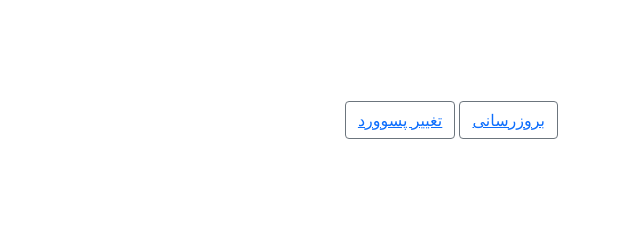
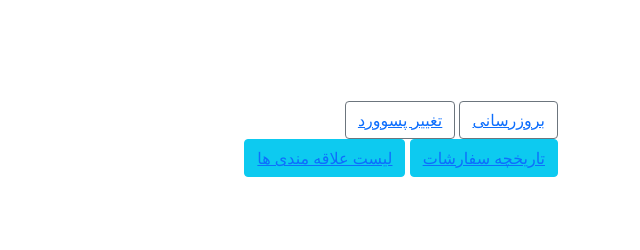
Before and after one commit to somayejalilii/book_store_jalili, a Django app: page /account/profile/ in a window 1280 px wide. Shown: the part 532-782 px from the top of the page, without its empty margins (640-1280 px from the left). Run offline with Django 3.2, Linux system fonts and the light colour scheme; the visitor is signed in with stand-in values (Sample User, id 1); data comes from the database, SQL or seed files in the repository; data that the repository does not hold is empty; some libraries are stand-ins or nearby versions.

Commit message:
پرداخت ، تاریخچه سفارشات ولیست علاقه           مندی های کاربر

```diff
--- a/account/urls.py
+++ b/account/urls.py
@@ -16,6 +16,6 @@
     path('reset/done/',DonePassword.as_view(),name='reset_done'),
     path('confirm/<uidb64>/<token>/',password_reset_confirm.as_view(),name='password_reset_confirm'),
     path('confirm/done/',Complete.as_view(),name='complete'),
-    path('favorite/',favorite,name='favorite'),
+    path('favorite/<int:id>/',favorite,name='favorite'),
     path('history/',history,name='history'),
 ]
--- a/account/views.py
+++ b/account/views.py
@@ -138,7 +138,7 @@
 
 
 def history(request):
-    data = ShoppingCart.objects.filter(user_id=request.user.id)
+    data = ShoppingCart.objects.filter(user=request.user)
     return render(request, 'history.html', {'data': data})
 
 
--- a/templates/book_Detail.html
+++ b/templates/book_Detail.html
@@ -29,7 +29,6 @@
             {% else %}
                 <a href="{% url 'book:favorite' book.id %}"><i class="fa fa-heart" style="color:blue; font-size: 24px;"></i></a>
             {% endif %}
-            <button type="submit" class="btn btn-info"><a href="{% url 'account:history' %}">لیست علاقه مندی ها</a></button>
         </div>
         <div class="card">
             <form method="post" action="{% url 'cart:cart_add' book.id %}">
--- a/templates/favorite.html
+++ b/templates/favorite.html
@@ -4,9 +4,9 @@
 {% block main %}
     <div class="container">
         <div class="card mt-3 p-5">
-           {% for i in book  %}
-               <a href="{% url 'book:book_detail' b.id %}"><img src="{{ i.image.url }}"style="width: 200px;height: 250px;"></a>
-               <h2>{{ i.name }}</h2>
+           {% for b in book  %}
+               <a href="{% url 'book:list' %}"><img src="{{ b.image.url }}"style="width: 200px;height: 250px;"></a>
+               <h2>{{ b.name }}</h2>
                <hr>
             {% endfor %}
         </div>
--- a/templates/history.html
+++ b/templates/history.html
@@ -5,9 +5,9 @@
     <div class="container">
         <div class="card mt-3 p-5">
             {% for i in data %}
-                <h2>نام:{{ i.book.name }} &nbsp قیمت:{{ i.order.get_price }}</h2>
+                <h6><a href="{% url 'book:list' %}">نام:{{ i.book.name }} &nbsp قیمت:{{ i.order.get_price }}</a></h6>
                 <img src="{{ i.book.image.url }}"style="height: 200px; width: 300px;">
-                <h3>آدرس:{{ i.order.address }}</h3>
+                <h5>آدرس:{{ i.order.address }}</h5>
                 {% if i.order.paid == True %}
                     <p>پرداخت شد</p>
 
--- a/templates/profile.html
+++ b/templates/profile.html
@@ -26,14 +26,24 @@
                     </tr>
                 </table>
                 <button class="btn btn-outline-secondary"><a href="{% url 'account:update' %}">بروزرسانی</a></button>
-                <button class="btn btn-outline-secondary"><a href="{% url 'account:change_password'  %}">تغییر پسوورد</a></button>
+                <button class="btn btn-outline-secondary"><a href="{% url 'account:change_password' %}">تغییر پسوورد</a>
+                </button>
 
             </div>
             <div class="col-6">
                 <img src="{{ profile.profile.profile_image.url }}" style="width: 300px; height: 200px;">
             </div>
+            <div>
+                <button type="submit" class="btn btn-info">
+                    <a href="{% url 'account:history'%}"> تاریخچه سفارشات</a>
+                </button>
+                <button type="submit" class="btn btn-info">
+                    <a href="{% url 'account:favorite' profile.id %}">لیست علاقه مندی ها</a>
+                </button>
+            </div>
         </div>
+    </div>
     </div>
 
 
-    {% endblock %}
+{% endblock %}
--- a/templates/shopping.html
+++ b/templates/shopping.html
@@ -50,5 +50,7 @@
                 <button type="submit" class="btn btn-outline-danger">ثبت سفارش</button>
             </form>
         </div>
+    <div>
+    </div>
     </div>
 {% endblock %}
```
